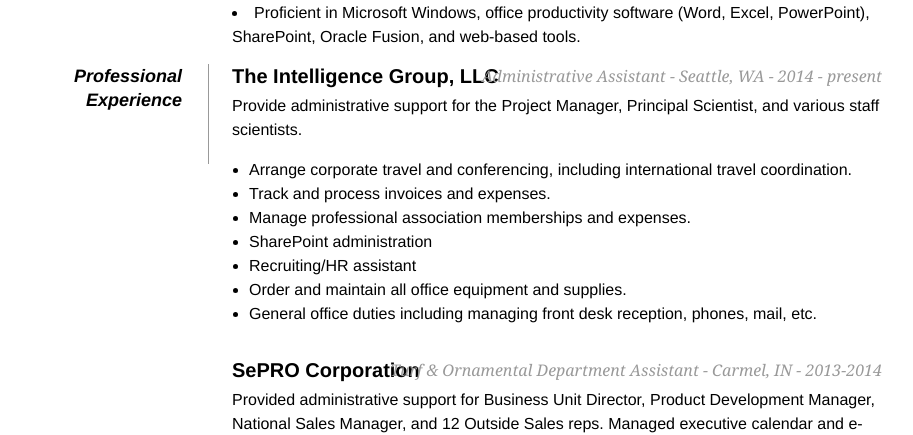
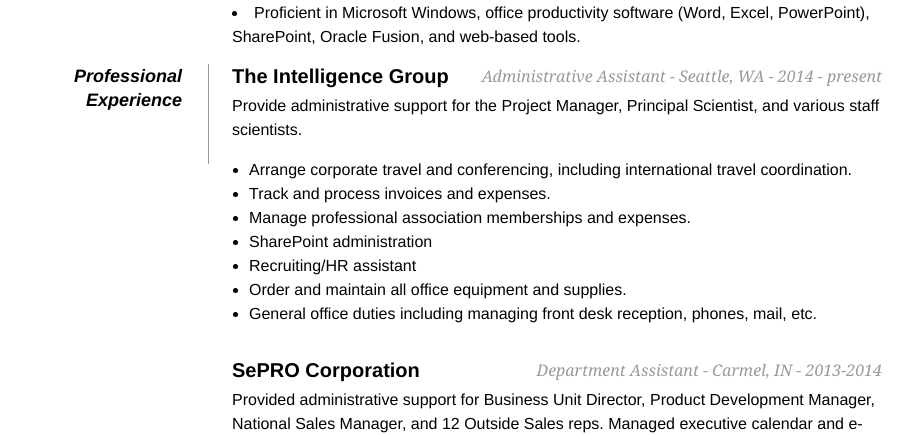
Before and after one commit to historygirl82/historygirl82.github.io, a plain HTML site: page index.html in a window 1280 px wide. Shown: the part 439-874 px from the top of the page, without its empty margins (183-1096 px from the left). Drawn offline with Linux system fonts and the light colour scheme.

Commit message:
Update index.html

```diff
--- a/index.html
+++ b/index.html
@@ -59,7 +59,7 @@
 
             <dt>Professional Experience</dt>
             <dd>
-            <h2>The Intelligence Group, LLC <span>Administrative Assistant - Seattle, WA - 2014 - present</span></h2>
+            <h2>The Intelligence Group <span>Administrative Assistant - Seattle, WA - 2014 - present</span></h2>
 		<p>Provide administrative support for the Project Manager, Principal Scientist, and various staff scientists.</p>
 		<ul>
 		    <li>Arrange corporate travel and conferencing, including international travel coordination.</li>
@@ -71,7 +71,7 @@
 		    <li>General office duties including managing front desk reception, phones, mail, etc.</li>
                 </ul>
 
-                <h2>SePRO Corporation <span>Turf & Ornamental Department Assistant - Carmel, IN - 2013-2014</span></h2>
+                <h2>SePRO Corporation <span>Department Assistant - Carmel, IN - 2013-2014</span></h2>
 		<p>Provided administrative support for Business Unit Director, Product Development Manager, National Sales Manager, and 12 Outside Sales reps.  Managed executive calendar and e-mail.</p>
 		<ul>
 			<li>Arranged all corporate travel and conferencing using tools such as Concur and GoToMeeting.</li>
```
